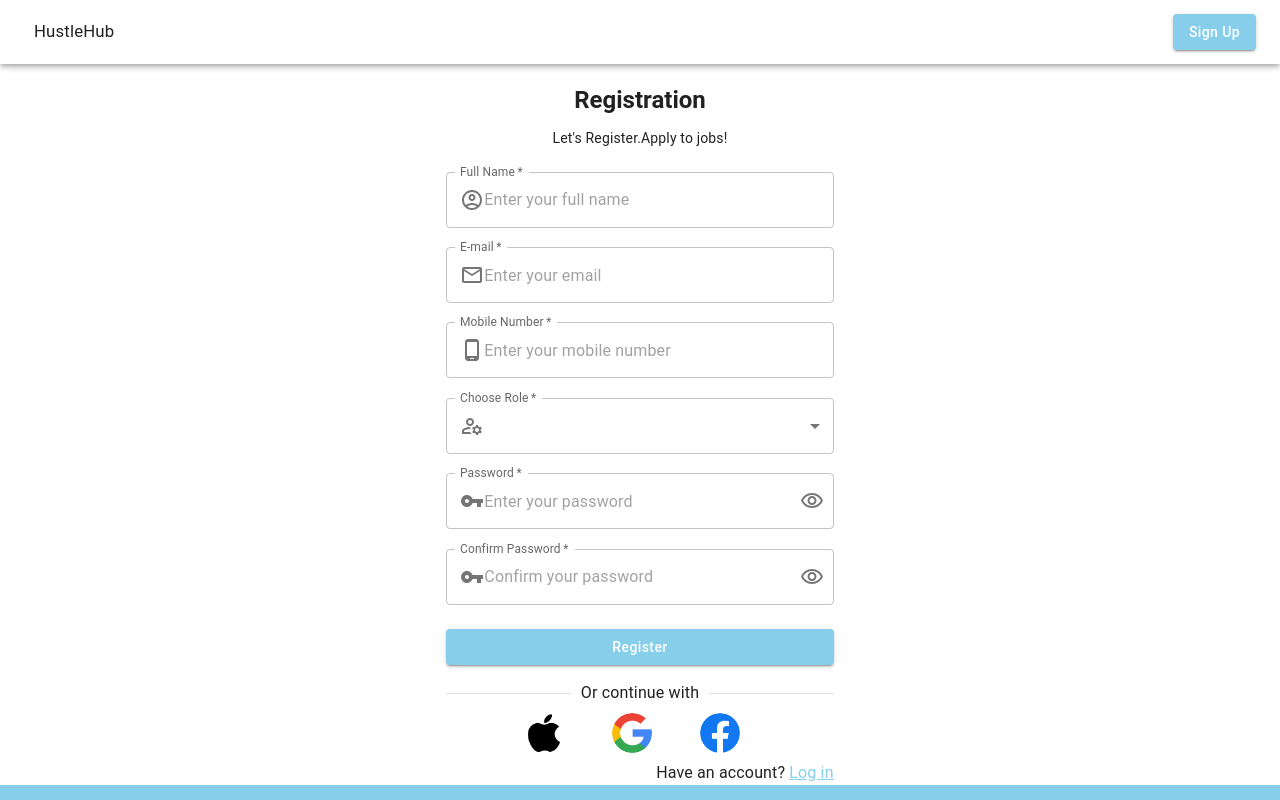
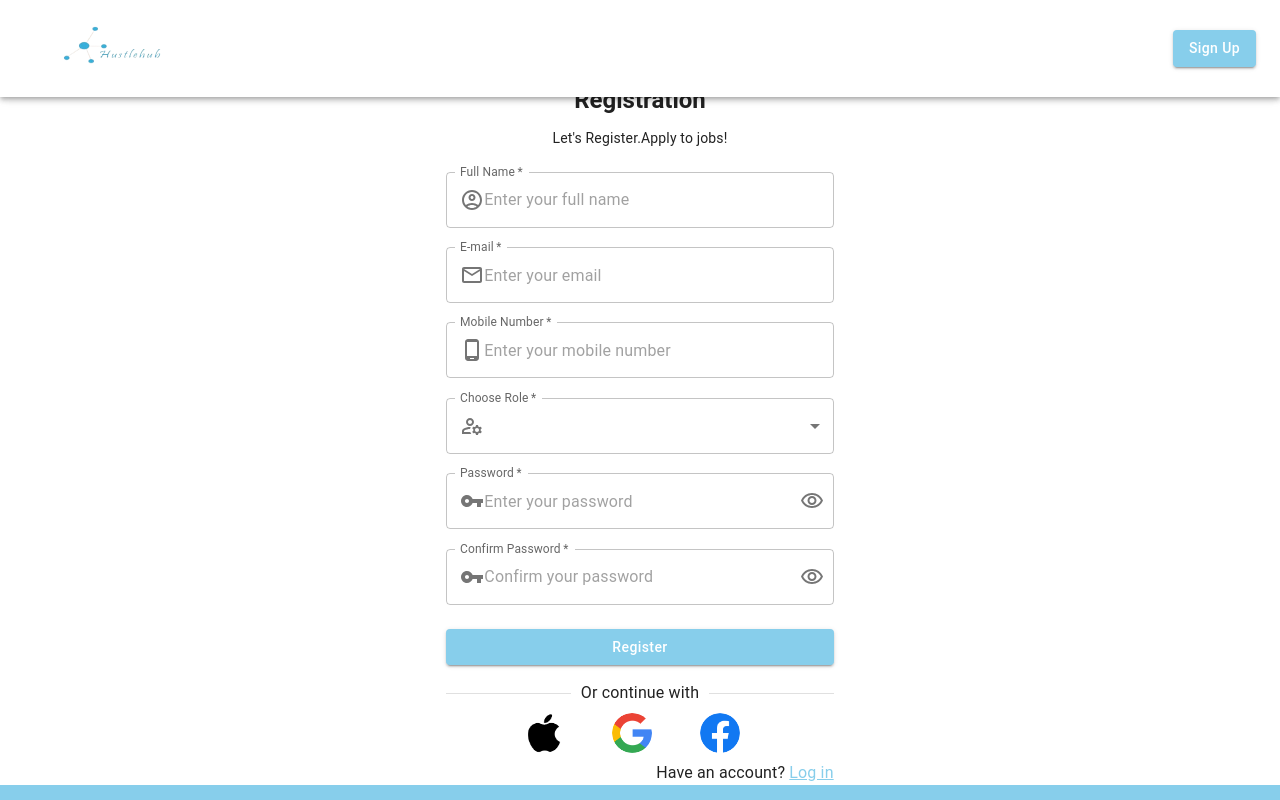
Before and after one commit to ccobasi/hustlehub, a React (Vite) app: page /sign-up in a window 1280 px wide. Shown: the top 800 px of the page. Built offline with nearby package versions, Linux system fonts and the light colour scheme.

Commit message:
update update secondheader

```diff
--- a/src/app/layout/footer/FooterSection.jsx
+++ b/src/app/layout/footer/FooterSection.jsx
@@ -12,7 +12,6 @@ export default function FooterSection() {
         p: 3,
         mt: 9,
         position:"static"
-
       }}
     >
       <Container maxWidth="lg">
@@ -33,6 +32,7 @@ export default function FooterSection() {
                       ? theme.palette.grey[700]
                       : theme.palette.grey[500],
                 },
+
               }}
             >
               Blog &nbsp; &nbsp; &nbsp; &nbsp; &nbsp;
--- a/src/app/layout/header/Navbar.jsx
+++ b/src/app/layout/header/Navbar.jsx
@@ -38,7 +38,7 @@ const Navbar = () => {
                       <Link to="/contact">Contact Us</Link>
                     </li>
                     <li>
-                      <CustomButton linkTo="/signup">Sign Up</CustomButton>
+                      <CustomButton linkTo="/sign-up">Sign Up</CustomButton>
                     </li>
         </ul>
         <Link to="/"><img src={Logo} className='logo' alt="logo" /></Link>
--- a/src/app/layout/header/SecondHeader.jsx
+++ b/src/app/layout/header/SecondHeader.jsx
@@ -6,6 +6,7 @@ import { AppBar, Box, Button, Menu, MenuItem } from "@mui/material";
 import { ArrowBackIos, ArrowBack } from "@mui/icons-material";
 import { useTheme } from "@mui/material/styles";
 import { useNavigate } from "react-router-dom";
+import Logo from '../../../assets/hlogo.png'
 
 const SecondHeader = () => {
   //Use system preference to set theme mode
@@ -58,9 +59,14 @@ const SecondHeader = () => {
                       : theme.palette.grey[300],
                 },
               }}
-              href="/services"
+              href="/"
             >
-              HustleHub
+              <Link to="/"><img src={Logo} className='logo' alt="logo" style={{
+                    order: 1,
+                    fontSize: "2.3rem",
+                    width: "150px",
+                    height: "70px",
+                  }}/></Link>
             </Link>
 
             <Box>
```
Also changed, not shown: src/app/components/SignUp.jsx (+2 -7 lines).
